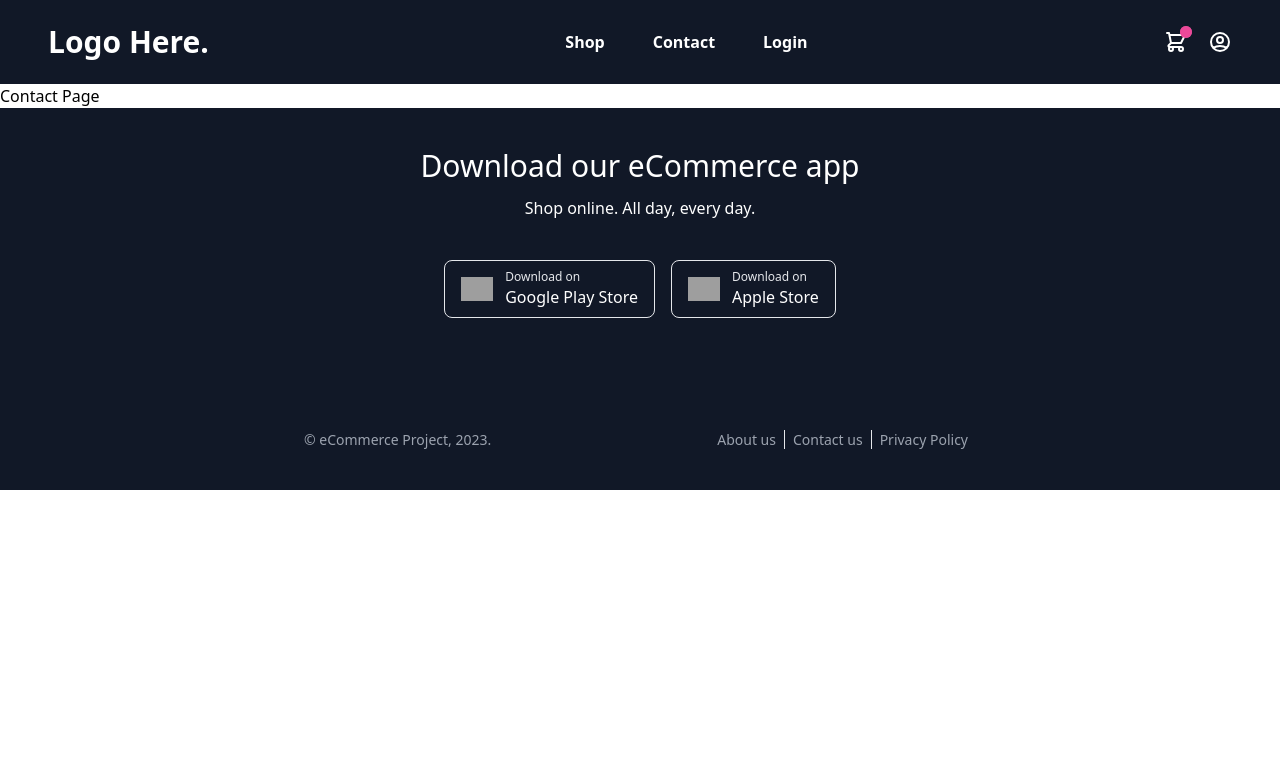
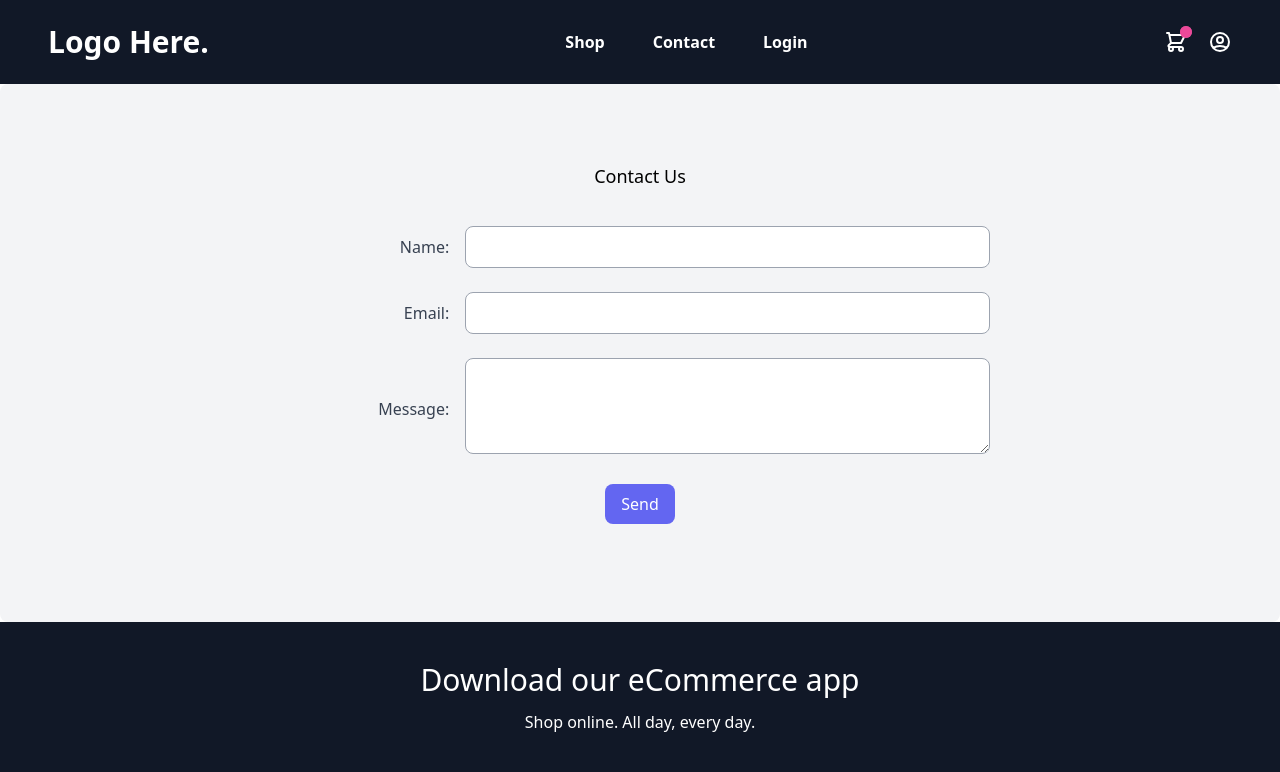
Before and after one commit to ahmad-almoustafa/e-commerce, a React (Create React App) app in the folder client/: page /contact in a window 1280 px wide. Shown: the top 772 px of the page. Built offline with nearby package versions, Linux system fonts and the light colour scheme; grey boxes are pictures that could not be loaded.

Commit message:
Contact: form and slice

```diff
--- /dev/null
+++ b/client/src/features/contact/contactSlice.js
@@ -0,0 +1,65 @@
+import { createSlice } from '@reduxjs/toolkit'
+
+
+export const contactSlice = createSlice({
+  name: 'contact',
+  initialState: {
+    status: { submitted: false, error: false },
+    message: '',
+    loading: false,
+  },
+  reducers: {
+    setStatus: (state, action) => {
+      state.status = action.payload;
+    },
+    setMessage: (state, action) => {
+      state.message = action.payload;
+    },
+    setLoading: (state, action) => {
+      state.loading = action.payload;
+    }
+  },
+  extraReducers: (builder) => {
+    builder
+      .addCase('contact/submit/pending', (state) => {
+        state.loading = true;
+      })
+      .addCase('contact/submit/fulfilled', (state, action) => {
+        state.status = { submitted: true, error: false };
+        state.message = action.payload;
+        state.loading = false;
+      })
+      .addCase('contact/submit/rejected', (state, action) => {
+        state.status = { submitted: false, error: true };
+        state.message = action.payload.message;
+        state.loading = false;
+      });
+  }
+})
+
+export const { setStatus, setMessage, setLoading } = contactSlice.actions;
+
+export const submitContactUsForm = (data) => async (dispatch) => {
+    // console.log('submitContactUsForm', data)
+    try {
+      const response = await fetch('/contact', {
+        method: 'POST',
+        headers: { 'Content-Type': 'application/json' },
+        body: JSON.stringify(data),
+      });
+      const jsonResponse = await response.json();
+      dispatch(setMessage(jsonResponse));
+      if (!response.ok) {
+        throw new Error(jsonResponse.message);
+      }
+      dispatch(setStatus({ submitted: true, error: false }));
+    } catch (error) {
+      dispatch(setMessage(error.message));
+      dispatch(setStatus({ submitted: false, error: true }));
+    }
+  };
+
+
+export const selectContact = (state) => state.contact;
+
+export default contactSlice.reducer;
--- a/client/src/pages/Contact.js
+++ b/client/src/pages/Contact.js
@@ -1,4 +1,112 @@
+import React, { useState } from "react";
+import { useDispatch } from "react-redux";
+import { submitContactUsForm } from "../features/contact/contactSlice";
 const Contact = () => {
-    return <h1> Contact Page</h1>;
+  const [name, setName] = useState("");
+  const [email, setEmail] = useState("");
+  const [message, setMessage] = useState("");
+  const [previousName, setPreviousName] = useState(""); // used for the confirmation message
+
+  const [status, setStatus] = useState({ submitted: false, error: false });
+
+  const dispatch = useDispatch();
+
+  const handleSubmit = (event) => {
+    event.preventDefault();
+
+    // validate the input fields
+    if (!name || !email || !message) {
+      return setStatus({ submitted: false, error: true });
+    }
+
+    // form submission process
+    const data = { name, email, message };
+    setPreviousName(name);
+
+    dispatch(submitContactUsForm(data))
+      .then(() => {
+        setStatus({ submitted: true, error: false });
+        setName("");
+        setEmail("");
+        setMessage("");
+      })
+      .catch(() => setStatus({ submitted: false, error: true }));
   };
-  export default Contact;
+
+  return (
+    <div className="bg-gray-100 p-6 rounded-lg flex justify-center items-center h-3/5">
+      <div className="w-3/5 ">
+        <h1 className="text-lg text-center font-medium mb-4">Contact Us</h1>
+        {status.submitted && (
+          <p className="text-green-500 text-center">
+            Thanks for contacting us {previousName}. Your message has been sent!
+          </p>
+        )}
+        {status.error && (
+          <div className="w-100">
+            <p className="text-red-500 text-center">
+              An error occurred. Please try again.
+            </p>
+          </div>
+        )}
+
+        <form onSubmit={handleSubmit} className="w-full p-5 ">
+          <div className="md:flex md:items-center mb-6">
+            <div className="md:w-1/4">
+              <label className="block text-gray-700 font-medium md:text-right mb-1 md:mb-0 pr-4">
+                Name:
+              </label>
+            </div>
+            <div className="md:w-3/4">
+              <input
+                className="bg-white rounded-lg p-2 w-full border border-gray-400 focus:outline-none focus:border-indigo-500"
+                type="text"
+                value={name}
+                onChange={(e) => setName(e.target.value)}
+              />
+            </div>
+          </div>
+          <div className="md:flex md:items-center mb-6">
+            <div className="md:w-1/4">
+              <label className="block text-gray-700 font-medium md:text-right mb-1 md:mb-0 pr-4">
+                Email:
+              </label>
+            </div>
+            <div className="md:w-3/4">
+              <input
+                className="bg-white rounded-lg p-2 w-full border border-gray-400 focus:outline-none focus:border-indigo-500"
+                type="email"
+                value={email}
+                onChange={(e) => setEmail(e.target.value)}
+              />
+            </div>
+          </div>
+          <div className="md:flex md:items-center mb-6">
+            <div className="md:w-1/4">
+              <label className="block text-gray-700 font-medium md:text-right mb-1 md:mb-0 pr-4">
+                Message:
+              </label>
+            </div>
+            <div className="md:w-3/4">
+              <textarea
+                className="bg-white rounded-lg p-2 w-full border border-gray-400 focus:outline-none focus:border-indigo-500 h-24"
+                value={message}
+                onChange={(e) => setMessage(e.target.value)}
+              ></textarea>
+            </div>
+          </div>
+          <div className="mx-auto text-center">
+            <button
+              type="submit"
+              className="bg-indigo-500 hover:bg-indigo-600 text-white font-medium py-2 px-4 rounded-lg"
+            >
+              Send
+            </button>
+          </div>
+        </form>
+      </div>
+    </div>
+  );
+};
+
+export default Contact;
```
